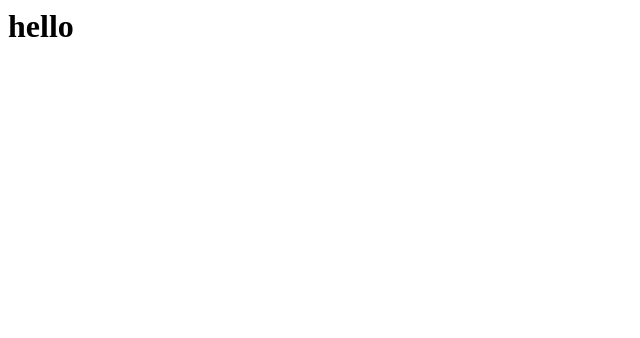
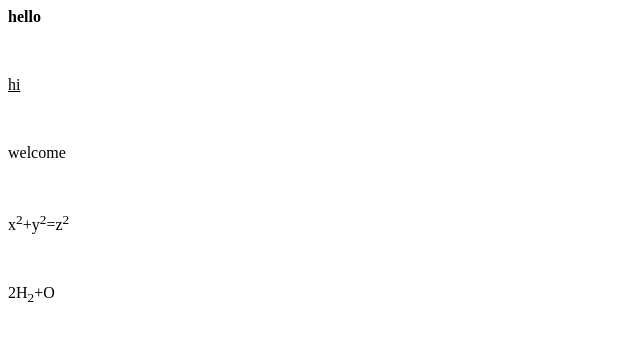
Before and after one commit to iamneo-production/bfcdfabdefadaeccdffeecabfeedab, a website: page public/index.html in a window 1280 px wide. Shown: the whole page, without its empty margins (0-640 px from the left). Drawn offline with Linux system fonts and the light colour scheme.

Commit message:
Backup Commit

```diff
--- a/public/index.html
+++ b/public/index.html
@@ -2,6 +2,12 @@
     <head>
         <body>
         <title>hello</title>
-        <h1><b>hello</b></h1>
+        <p><b>hello</b></p><br>
+        <p><u>hi</u></p><br>
+        <p>welcome</p><br>
+        <p>x<sup>2</sup>+y<sup>2</sup>=z<sup>2</sup></p><br>
+        <p>2H<SUB>2</SUB>+O</p>
+
+
 
 </html>
```
